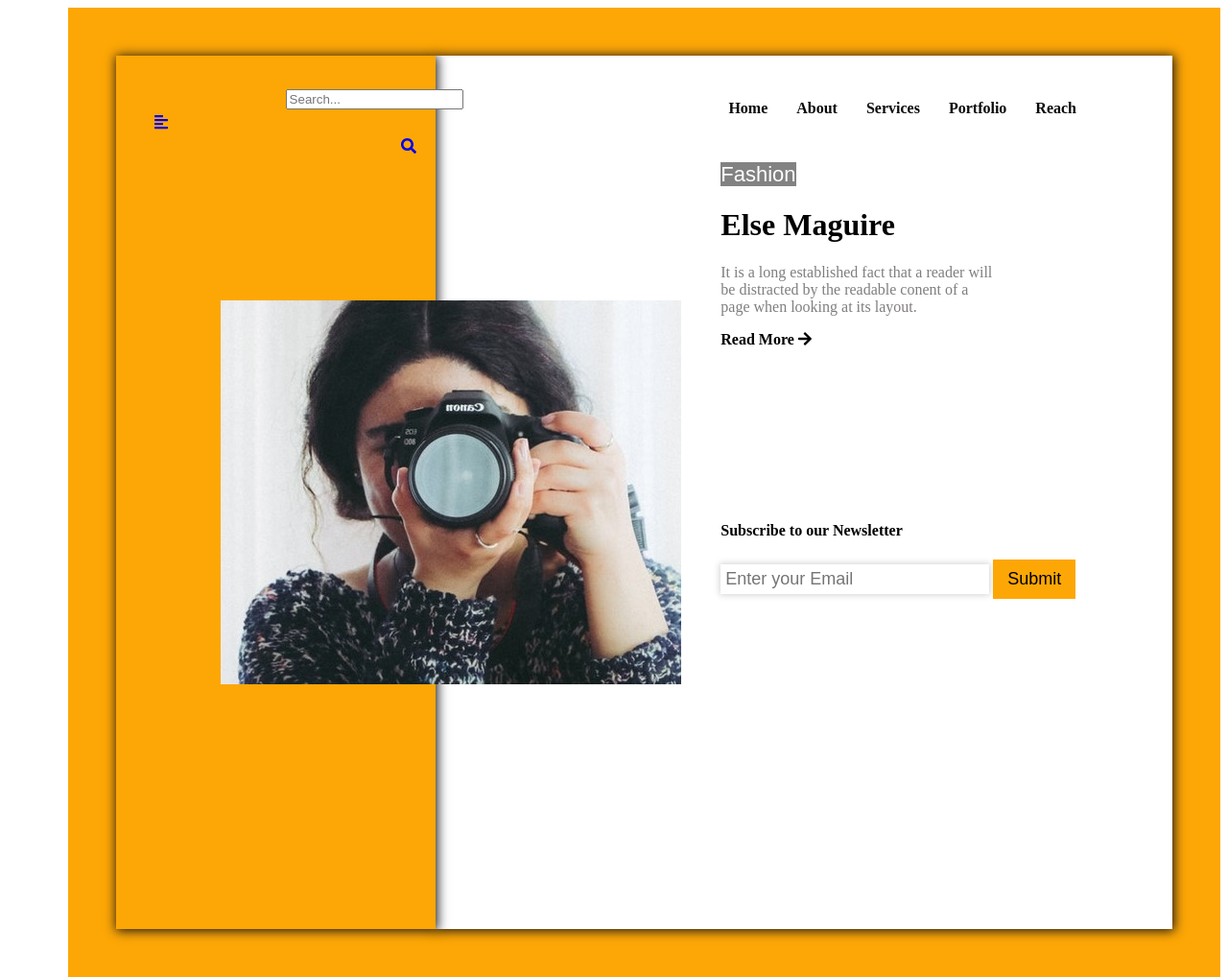
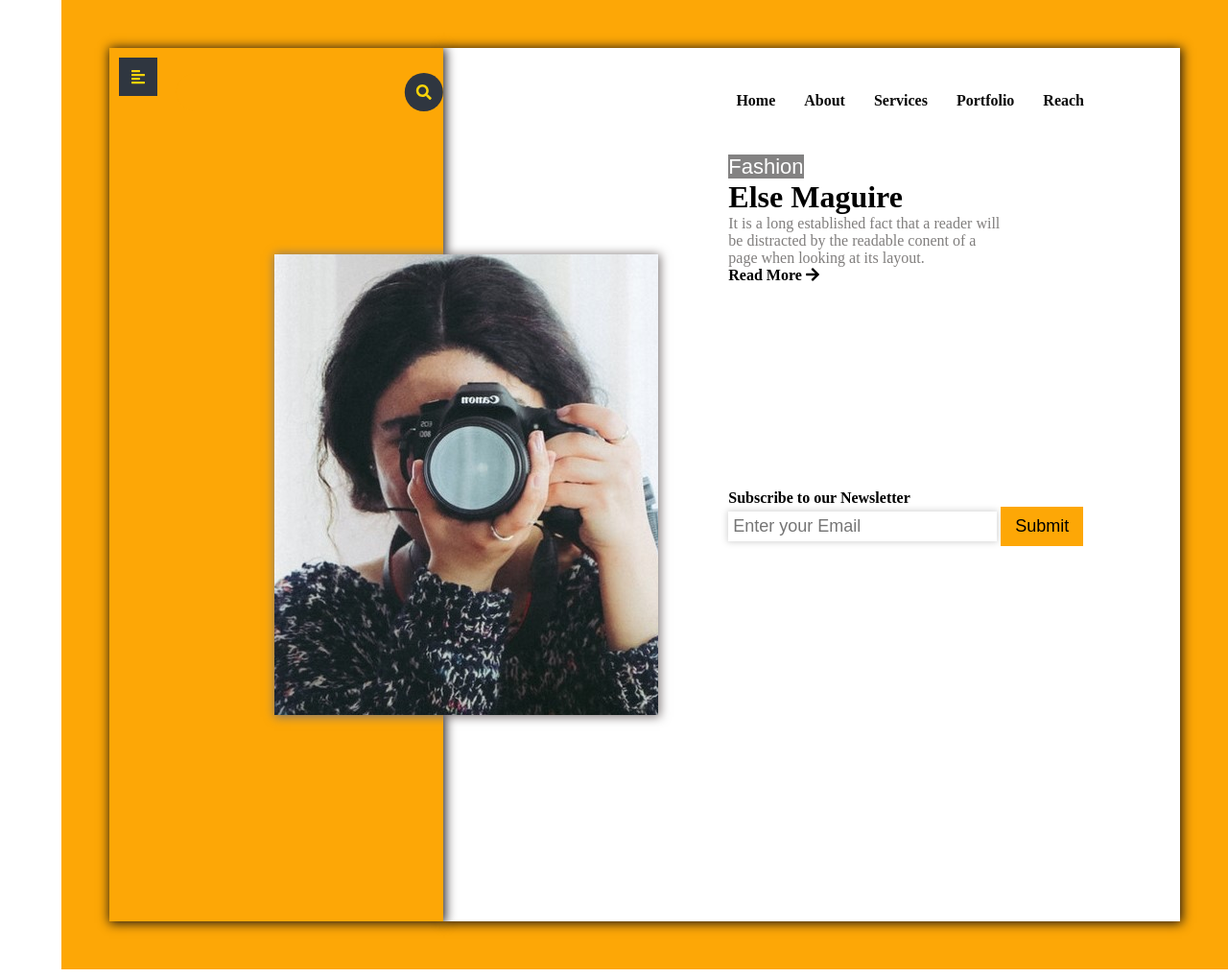
Before and after one commit to Mucyosoda/css-page, a plain HTML site: page index.html in a window 1280 px wide. Shown: the whole page at 96% size. Drawn offline with nearby package versions, Linux system fonts and the light colour scheme.

Commit message:
search icon

```diff
--- a/css/index.css
+++ b/css/index.css
@@ -1,5 +1,7 @@
 * {
     box-sizing: border-box;
+    margin: 0;
+    padding: 0;
   }
 
   #container {
@@ -18,51 +20,98 @@
       margin: 0 auto;
       border:2px rgb(26, 20, 20);
       box-shadow: 1px 1px 11px 1px rgb(26, 20, 20);
+
   }
   .menu{
       display: flex;
-      padding: 30px;
-      margin: -10px;
+      padding: 10px;
+      margin-left: 0px;
+      margin-right: 0px;
       line-height: 50px;
-      align-items: center;
       width: 100%;
       float: right;
   }
-  .menu .y{
-      width: 50%;
-      text-align: right;
+  .y{
+      width: 75%;
+
+  }
+
+.search-box{
+    position: absolute;
+    top: 5%;
+    left: 60%;
+    transform: translate(-50%, -50%);
+    background:  #fda706 ;
+    height: 40px;
+    border-radius:40px;
+    padding: -1px;
+    width: 80%;
+}
+ .search-btn{
+    color: rgb(248, 212, 9);
+    float: right;
+    width: 40px;
+    height: 40px;
+    border-radius: 50%;
+    background: #2f3640;
+    display: flex;
+    justify-content: center;
+    align-items: center;
+}
+.search-txt{
+    border: none;
+    background: none;
+    outline: none;
+    float: left;
+    padding: 0 8px;
+    color:#fff;
+    font-size: 16px;
+    transition: 0.4s;
+    line-height: 40px;
+    width: 0px;
+}
+.search-box :hover > .search-txt{
+    width: 200;
+    padding: 0 6px;
+}
+
+  .menu .x  {
       cursor: pointer;
+      width: 25%;
+
   }
-  .menu .x
-  {
-      width: 50%;
-      cursor: pointer;
-  }
-  .menu .y :hover{
-      background-color: azure;
-  }
+
+    .search-btn1{
+        color: rgb(248, 212, 9);
+        float: left;
+        width: 40px;
+        height: 40px;
+
+        background: #2f3640;
+        display: flex;
+        justify-content: center;
+        align-items: center;
+    }
   .menu .x :hover{
     background-color: azure;
 }
-
   .right{
     width: 60vw;
     background-color: #fff;
-    box-shadow: 1px 1px 11px 1px rgb(26, 20, 20);
+    box-shadow: 1px 1px 11px 1px rgb(26, 20, 20)
+}
 
-}
  .middle-image{
-     width: 30em;
-     height: 25em;
-
+     width: 25em;
+     height: 30em;
      background-image: url(../images/2.jpeg);
      background-color: rgb(204, 196, 196);
      background-position:center;
      position: absolute;
+     box-shadow:1px 1px 10px 1px rgb(126, 119, 119);
      top:50%;
-     right: -16em;
-     transform: translateY(-50%);
-
+     right: -14em;
+     transform: translateY(-50%)
  }
 
  nav{
@@ -166,7 +215,7 @@
     cursor: pointer;
 }
 #fashion .sub{
-    padding-top: 90px;
+    padding-top: 160px;
 }
 
 #fashion .sub input[type="text"]{
```
